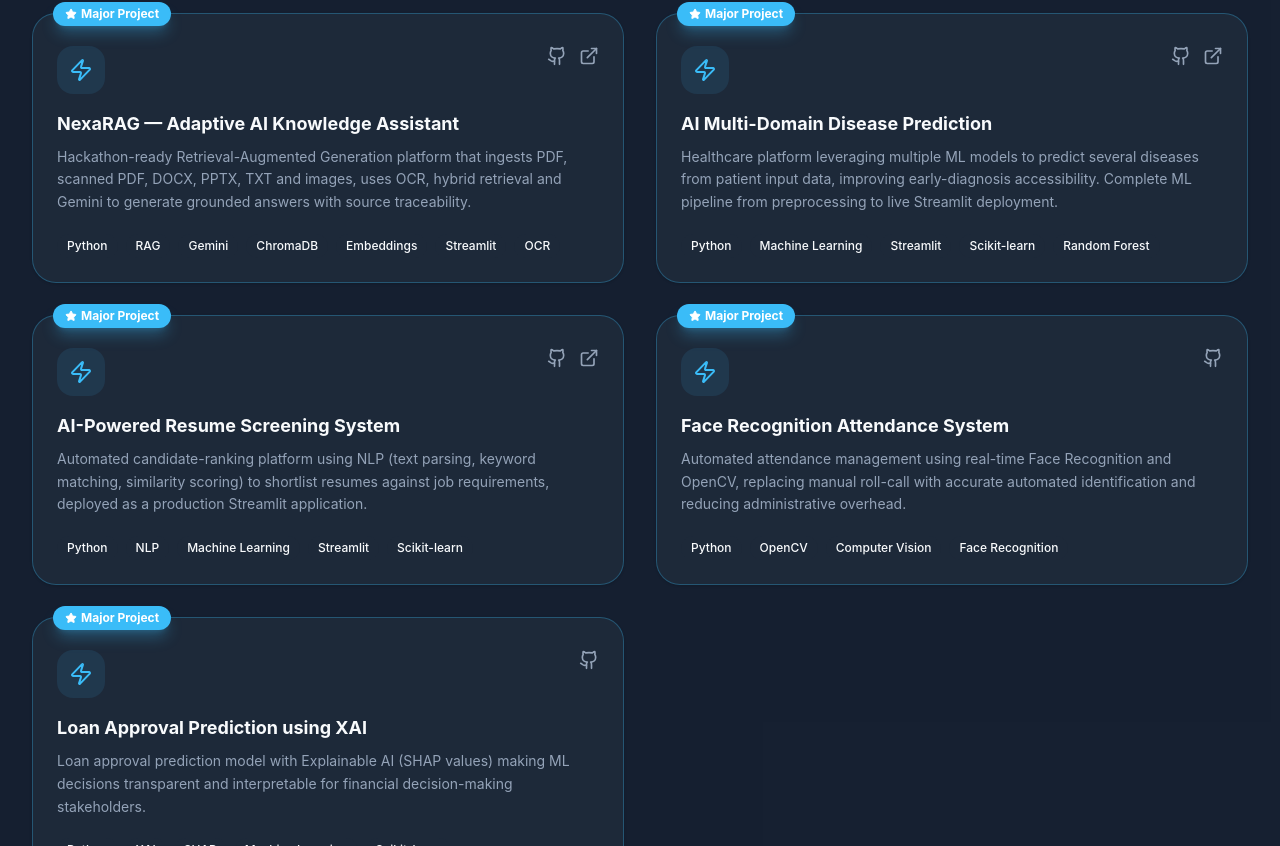
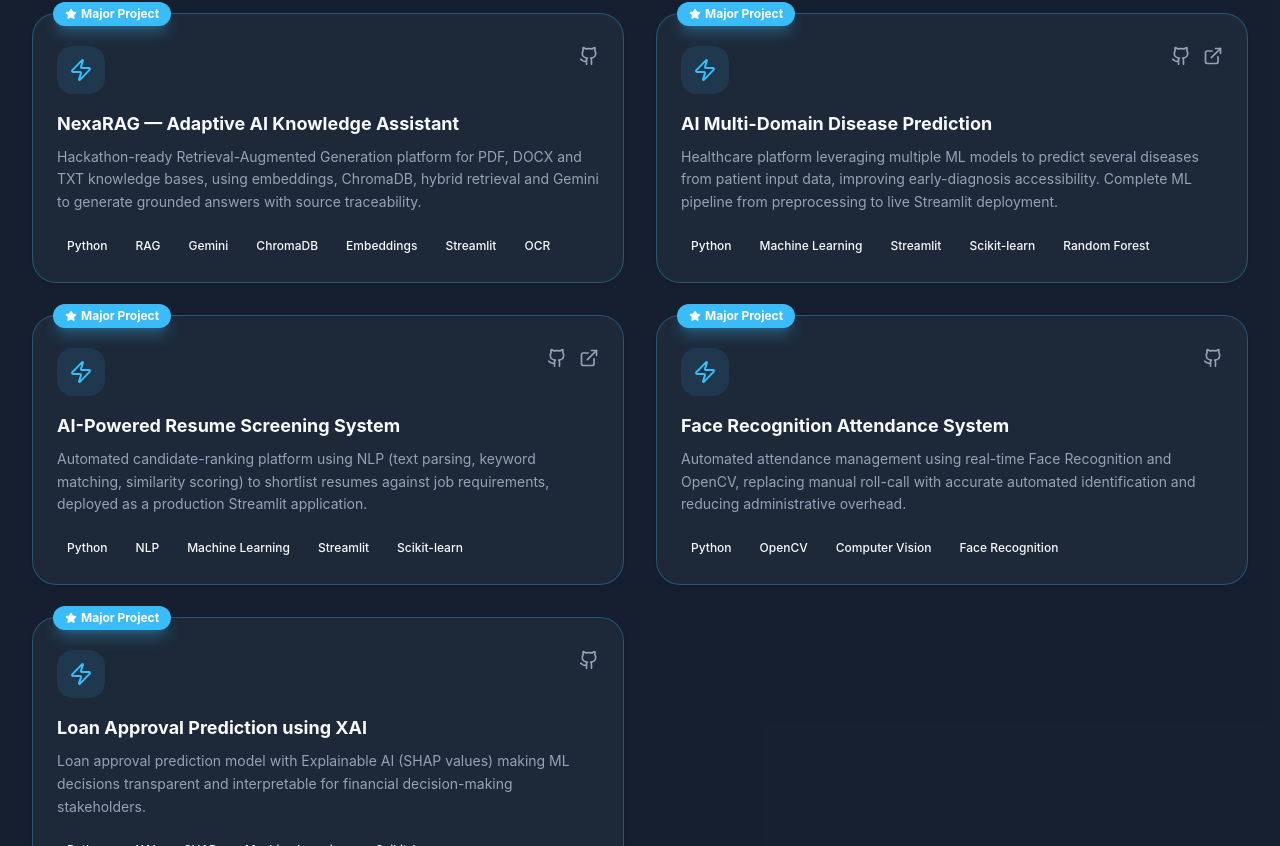
Before and after one commit to 247r1a05c2-b/portfolio, a React (Vite) app: page / in a window 1280 px wide. Shown: the part 3597-4443 px from the top of the page. Built offline with nearby package versions, Linux system fonts and the light colour scheme; no server answers.

Commit message:
Keep NexaRAG portfolio description aligned with implemented features

```diff
--- a/src/data/portfolio-data.ts
+++ b/src/data/portfolio-data.ts
@@ -76,11 +76,11 @@ export const PORTFOLIO_DATA = {
       id: "nexarag",
       title: "NexaRAG — Adaptive AI Knowledge Assistant",
       description:
-        "Hackathon-ready Retrieval-Augmented Generation platform that ingests PDF, scanned PDF, DOCX, PPTX, TXT and images, uses OCR, hybrid retrieval and Gemini to generate grounded answers with source traceability.",
+        "Hackathon-ready Retrieval-Augmented Generation platform for PDF, DOCX and TXT knowledge bases, using embeddings, ChromaDB, hybrid retrieval and Gemini to generate grounded answers with source traceability.",
       tech: ["Python", "RAG", "Gemini", "ChromaDB", "Embeddings", "Streamlit", "OCR"],
       category: "GenAI / RAG",
       github: "https://github.com/247r1a05c2-b/NexaRAG",
-      demo: "https://nexarag12345678.streamlit.app",
+      demo: null,
     },
 
     {
```
